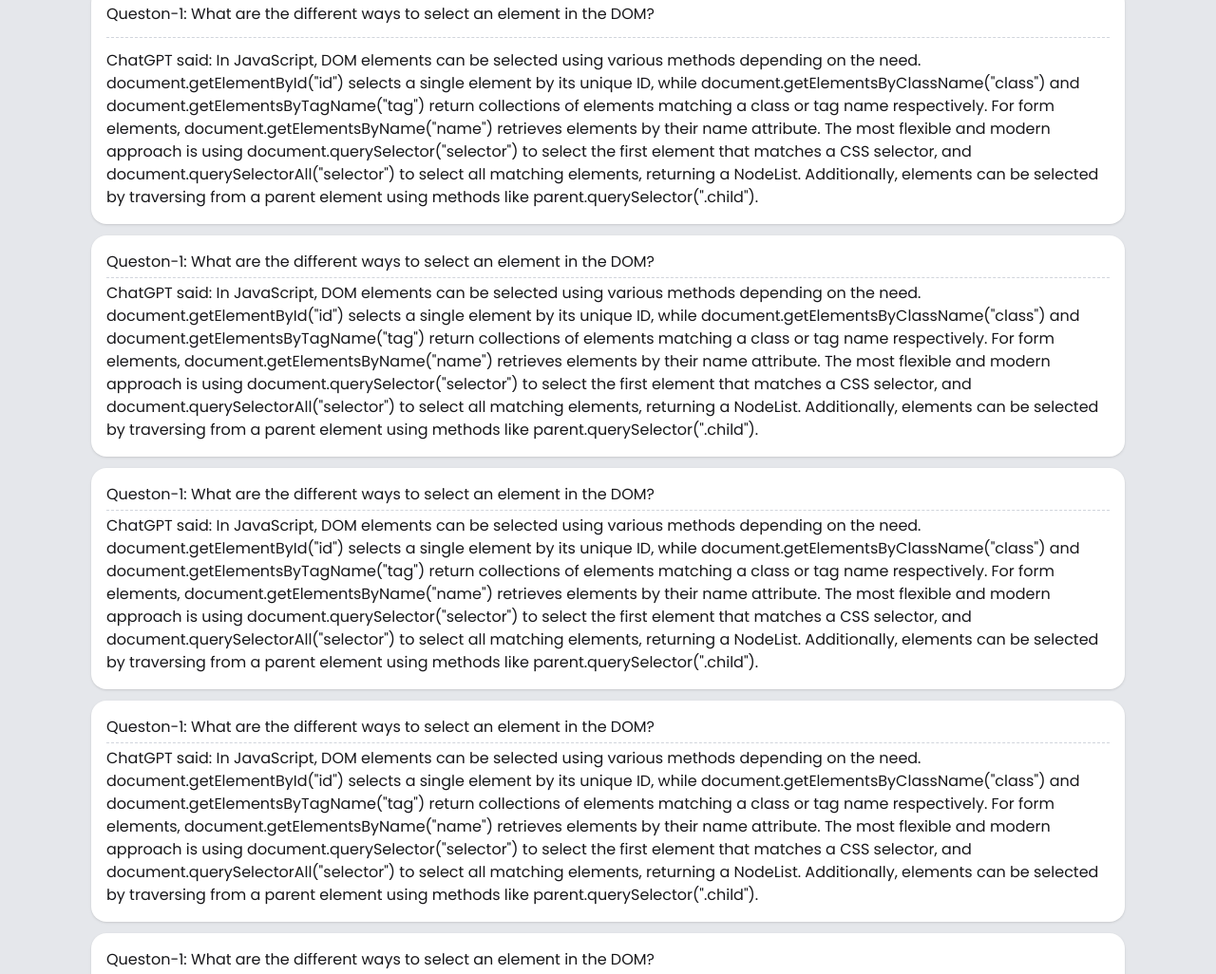
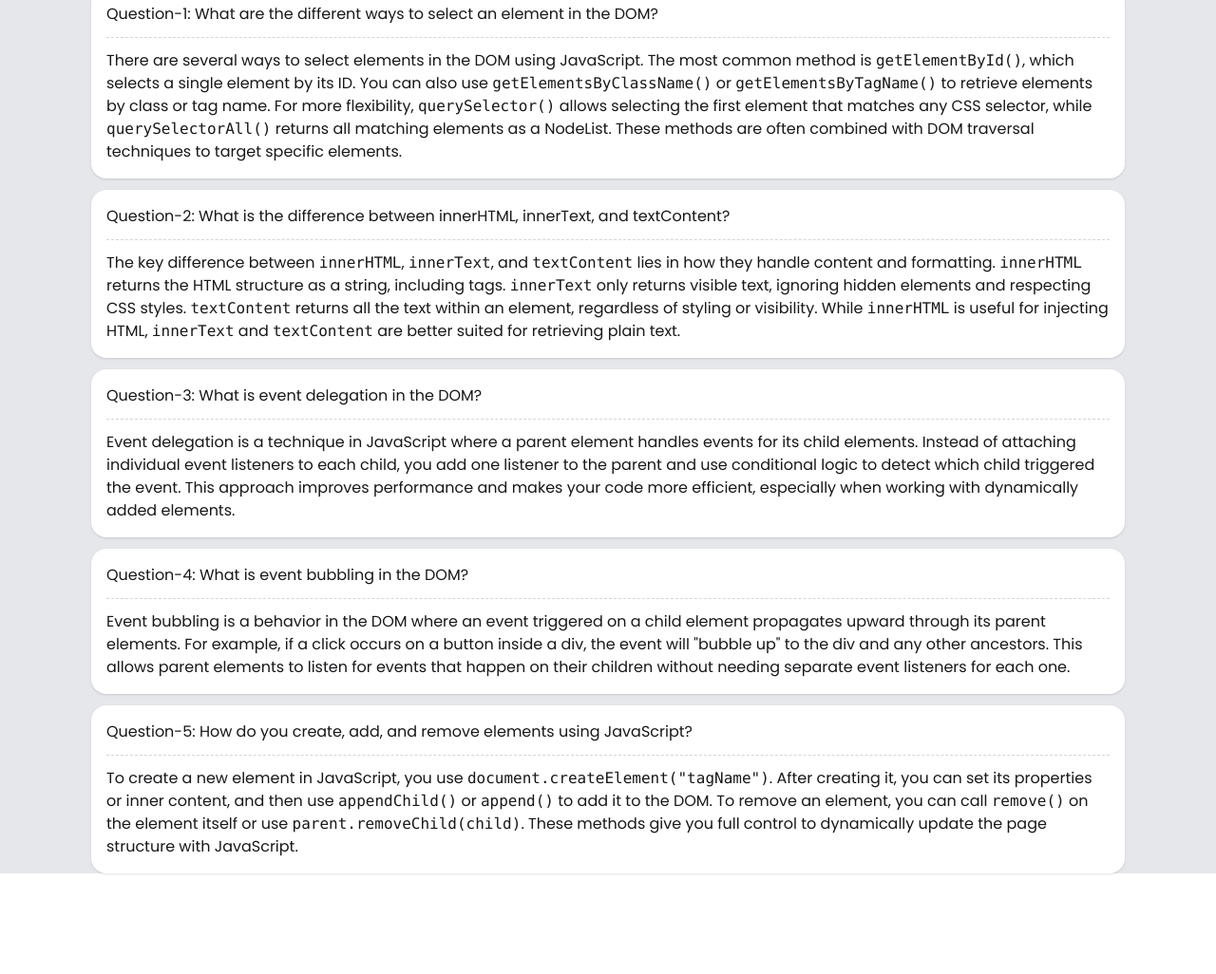
Before and after one commit to MunnaKhan99/Dev-Board-To-Do, a plain HTML site: page blogs.html in a window 1280 px wide. Shown: the part 193-1219 px from the top of the page at 95% size. After the commit the page ends 1125 px from the top, so only its background shows below. Drawn offline with nearby package versions, Linux system fonts and the light colour scheme.

Commit message:
completed the full project

```diff
--- a/blogs.html
+++ b/blogs.html
@@ -30,47 +30,54 @@
         <button id="goto-main" class=" btn bg-indigo-600 text-white">Back to Desk</button>
     </header>
     <section>
-        <h1 class="text-center font-bold  text-3xl">Blog</h1>
+        <h1 class="text-center font-bold text-3xl">Blog</h1>
+
+        <!-- Question 1 -->
         <div class="bg-white rounded-2xl shadow p-4 my-3">
-            <p>Queston-1: What are the different ways to select an element in the DOM?</p>
+            <p>Question-1: What are the different ways to select an element in the DOM?</p>
             <hr class="border-t-1 border-dashed border-gray-300 my-3">
-            <p>ChatGPT said:
-                In JavaScript, DOM elements can be selected using various methods depending on the need. document.getElementById("id") selects a single element by its unique ID, while document.getElementsByClassName("class") and document.getElementsByTagName("tag") return collections of elements matching a class or tag name respectively. For form elements, document.getElementsByName("name") retrieves elements by their name attribute. The most flexible and modern approach is using document.querySelector("selector") to select the first element that matches a CSS selector, and document.querySelectorAll("selector") to select all matching elements, returning a NodeList. Additionally, elements can be selected by traversing from a parent element using methods like parent.querySelector(".child").</p>
+            <p>
+                There are several ways to select elements in the DOM using JavaScript. The most common method is <code>getElementById()</code>, which selects a single element by its ID. You can also use <code>getElementsByClassName()</code> or <code>getElementsByTagName()</code> to retrieve elements by class or tag name. For more flexibility, <code>querySelector()</code> allows selecting the first element that matches any CSS selector, while <code>querySelectorAll()</code> returns all matching elements as a NodeList. These methods are often combined with DOM traversal techniques to target specific elements.
+            </p>
         </div>
 
-        <!-- question-2 -->
+        <!-- Question 2 -->
         <div class="bg-white rounded-2xl shadow my-3 p-4">
-            <p>Queston-1: What are the different ways to select an element in the DOM?</p>
-            <hr class="border-t-1 border-dashed border-gray-300 my-1">
-            <p>ChatGPT said:
-                In JavaScript, DOM elements can be selected using various methods depending on the need. document.getElementById("id") selects a single element by its unique ID, while document.getElementsByClassName("class") and document.getElementsByTagName("tag") return collections of elements matching a class or tag name respectively. For form elements, document.getElementsByName("name") retrieves elements by their name attribute. The most flexible and modern approach is using document.querySelector("selector") to select the first element that matches a CSS selector, and document.querySelectorAll("selector") to select all matching elements, returning a NodeList. Additionally, elements can be selected by traversing from a parent element using methods like parent.querySelector(".child").</p>
+            <p>Question-2: What is the difference between innerHTML, innerText, and textContent?</p>
+            <hr class="border-t-1 border-dashed border-gray-300 my-3">
+            <p>
+                The key difference between <code>innerHTML</code>, <code>innerText</code>, and <code>textContent</code> lies in how they handle content and formatting. <code>innerHTML</code> returns the HTML structure as a string, including tags. <code>innerText</code> only returns visible text, ignoring hidden elements and respecting CSS styles. <code>textContent</code> returns all the text within an element, regardless of styling or visibility. While <code>innerHTML</code> is useful for injecting HTML, <code>innerText</code> and <code>textContent</code> are better suited for retrieving plain text.
+            </p>
         </div>
 
-        <!-- question-3 -->
-
+        <!-- Question 3 -->
         <div class="bg-white rounded-2xl shadow my-3 p-4">
-            <p>Queston-1: What are the different ways to select an element in the DOM?</p>
-            <hr class="border-t-1 border-dashed border-gray-300 my-1">
-            <p>ChatGPT said:
-                In JavaScript, DOM elements can be selected using various methods depending on the need. document.getElementById("id") selects a single element by its unique ID, while document.getElementsByClassName("class") and document.getElementsByTagName("tag") return collections of elements matching a class or tag name respectively. For form elements, document.getElementsByName("name") retrieves elements by their name attribute. The most flexible and modern approach is using document.querySelector("selector") to select the first element that matches a CSS selector, and document.querySelectorAll("selector") to select all matching elements, returning a NodeList. Additionally, elements can be selected by traversing from a parent element using methods like parent.querySelector(".child").</p>
+            <p>Question-3: What is event delegation in the DOM?</p>
+            <hr class="border-t-1 border-dashed border-gray-300 my-3">
+            <p>
+                Event delegation is a technique in JavaScript where a parent element handles events for its child elements. Instead of attaching individual event listeners to each child, you add one listener to the parent and use conditional logic to detect which child triggered the event. This approach improves performance and makes your code more efficient, especially when working with dynamically added elements.
+            </p>
         </div>
 
-        <!-- question-4 -->
+        <!-- Question 4 -->
         <div class="bg-white rounded-2xl shadow my-3 p-4">
-            <p>Queston-1: What are the different ways to select an element in the DOM?</p>
-            <hr class="border-t-1 border-dashed border-gray-300 my-1">
-            <p>ChatGPT said:
-                In JavaScript, DOM elements can be selected using various methods depending on the need. document.getElementById("id") selects a single element by its unique ID, while document.getElementsByClassName("class") and document.getElementsByTagName("tag") return collections of elements matching a class or tag name respectively. For form elements, document.getElementsByName("name") retrieves elements by their name attribute. The most flexible and modern approach is using document.querySelector("selector") to select the first element that matches a CSS selector, and document.querySelectorAll("selector") to select all matching elements, returning a NodeList. Additionally, elements can be selected by traversing from a parent element using methods like parent.querySelector(".child").</p>
+            <p>Question-4: What is event bubbling in the DOM?</p>
+            <hr class="border-t-1 border-dashed border-gray-300 my-3">
+            <p>
+                Event bubbling is a behavior in the DOM where an event triggered on a child element propagates upward through its parent elements. For example, if a click occurs on a button inside a div, the event will "bubble up" to the div and any other ancestors. This allows parent elements to listen for events that happen on their children without needing separate event listeners for each one.
+            </p>
         </div>
 
-        <!-- question-5 -->
+        <!-- Question 5 -->
         <div class="bg-white rounded-2xl shadow my-3 p-4">
-            <p>Queston-1: What are the different ways to select an element in the DOM?</p>
-            <hr class="border-t-1 border-dashed border-gray-300 my-1">
-            <p>ChatGPT said:
-                In JavaScript, DOM elements can be selected using various methods depending on the need. document.getElementById("id") selects a single element by its unique ID, while document.getElementsByClassName("class") and document.getElementsByTagName("tag") return collections of elements matching a class or tag name respectively. For form elements, document.getElementsByName("name") retrieves elements by their name attribute. The most flexible and modern approach is using document.querySelector("selector") to select the first element that matches a CSS selector, and document.querySelectorAll("selector") to select all matching elements, returning a NodeList. Additionally, elements can be selected by traversing from a parent element using methods like parent.querySelector(".child").</p>
+            <p>Question-5: How do you create, add, and remove elements using JavaScript?</p>
+            <hr class="border-t-1 border-dashed border-gray-300 my-3">
+            <p>
+                To create a new element in JavaScript, you use <code>document.createElement("tagName")</code>. After creating it, you can set its properties or inner content, and then use <code>appendChild()</code> or <code>append()</code> to add it to the DOM. To remove an element, you can call <code>remove()</code> on the element itself or use <code>parent.removeChild(child)</code>. These methods give you full control to dynamically update the page structure with JavaScript.
+            </p>
         </div>
     </section>
+
 
   <script>
     document.getElementById("goto-main").addEventListener("click", function () {
--- a/script/completed.js
+++ b/script/completed.js
@@ -4,7 +4,8 @@
         event.preventDefault();
 
         this.disabled = true;
-        this.classList.add("opacity-50","cursor-not-allowed");
+        this.classList.remove("cursor-pointer");
+        this.classList.add("opacity-50", "cursor-default");
 
         const task = getInnerTextById("task-assign");
         const totalCompletedTask = getInnerTextById("total-completed-task");
@@ -20,6 +21,7 @@
         const time = new Date().toLocaleTimeString([], {
             hour: '2-digit',
             minute: '2-digit',
+            second:'2-digit',
             hour12: true
           });
 
--- a/script/datetime.js
+++ b/script/datetime.js
@@ -1,4 +1,3 @@
-// Step 1: Assigned date (once)
 const assignedDate = new Date();
 
 const weekday = assignedDate.toLocaleDateString('en-US', { weekday: 'short' });
@@ -18,7 +17,6 @@
 const deadlineYear = deadlineDate.getFullYear();
 const deadlineFormatted = `${deadlineDay} ${deadlineMonth}  ${deadlineYear}`;
 
-// Step 3: Apply to all elements with class 'deadline-date'
 const deadlines = document.querySelectorAll('.deadline-date');
 deadlines.forEach(el => {
   el.innerText = deadlineFormatted;
```
Also changed, not shown: index.html (+19 -18 lines).
